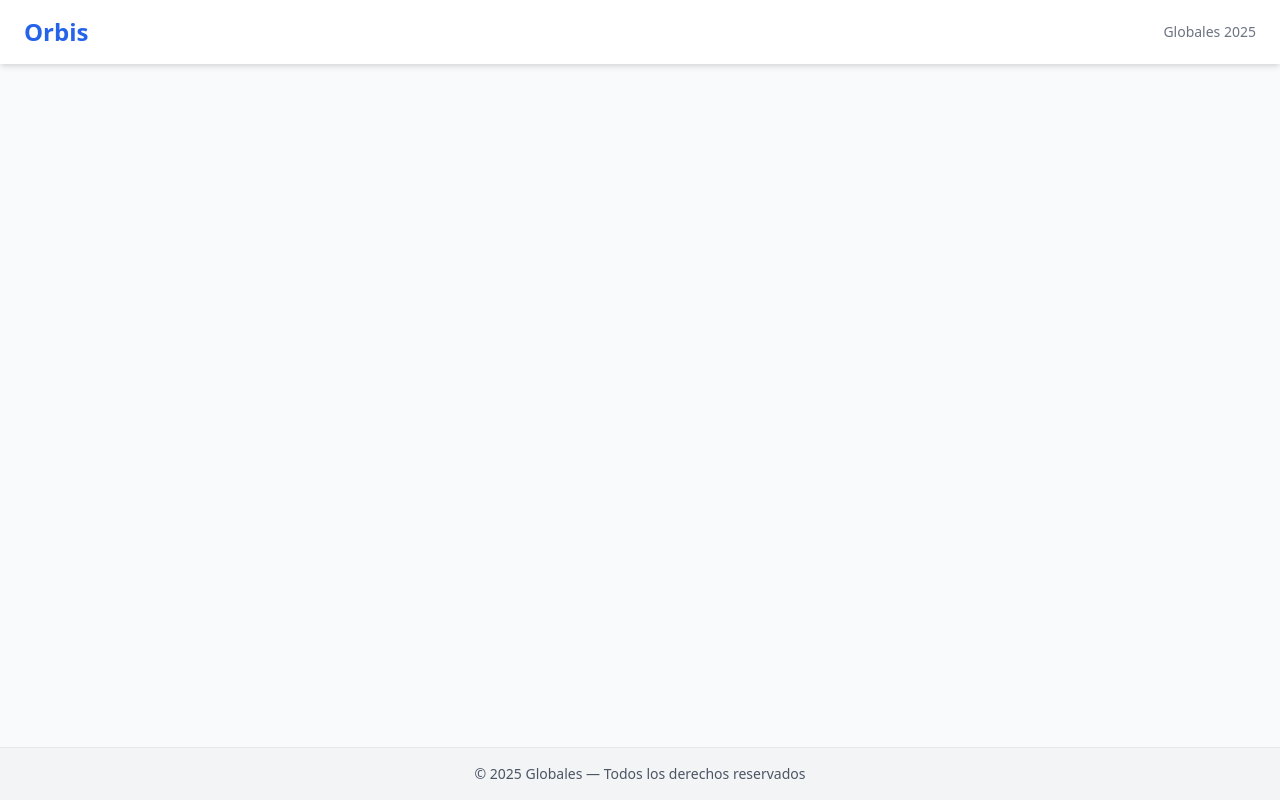
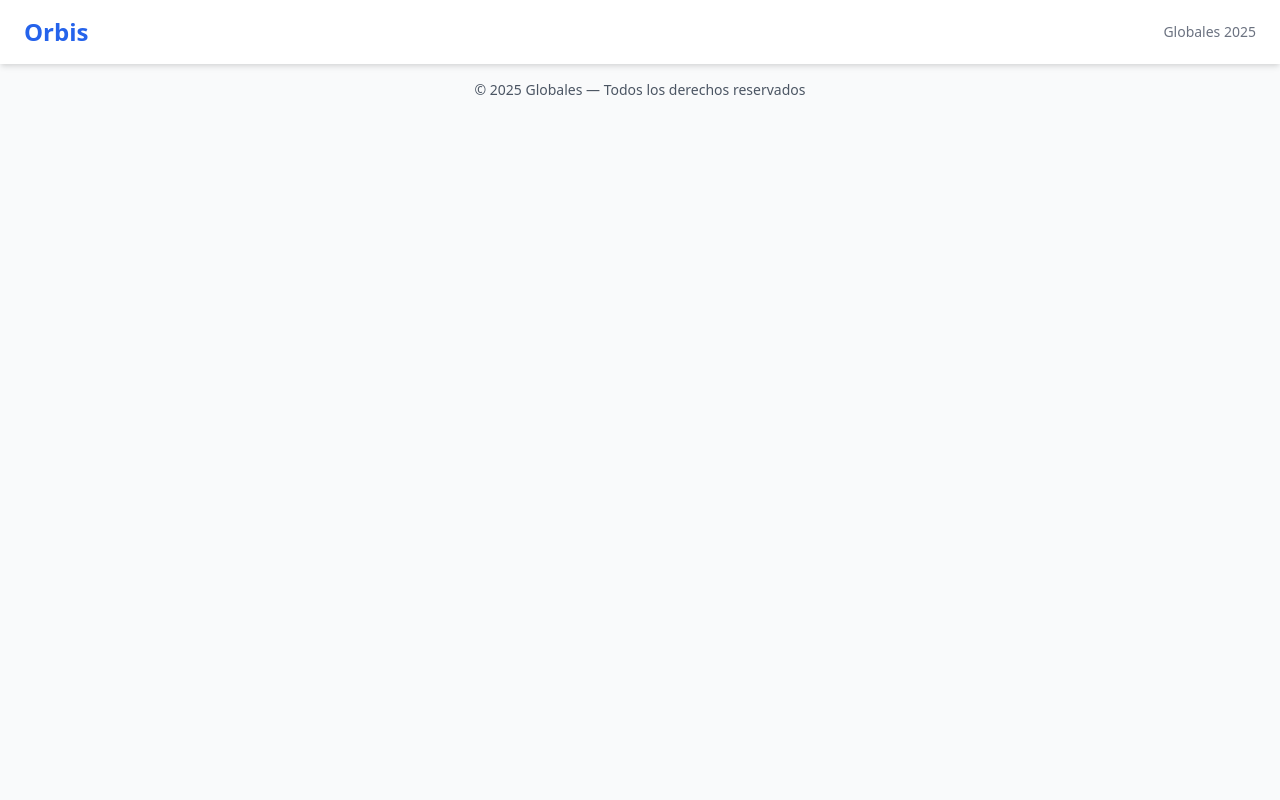
Before and after one commit to Kevin7819/globales-front, a React (Create React App) app: page / in a window 1280 px wide. Built offline with nearby package versions, Linux system fonts and the light colour scheme.

Commit message:
[29/09/2025 17:20h] feat(ui): improve Layout with cleaner and simplified design in main and footer

```diff
--- a/src/layout.tsx
+++ b/src/layout.tsx
@@ -22,12 +22,12 @@ export default function Layout({ children }: Props) {
       </nav>
 
       {/* Page Content */}
-      <main className="flex-1 max-w-7xl mx-auto w-full px-6 py-8">
+      <main >
         {children}
       </main>
 
       {/* Footer */}
-      <footer className="bg-gray-100 border-t mt-6">
+      <footer>
         <div className="max-w-7xl mx-auto px-6 py-4 text-center text-gray-600 text-sm">
           © 2025 Globales — Todos los derechos reservados
         </div>
```
